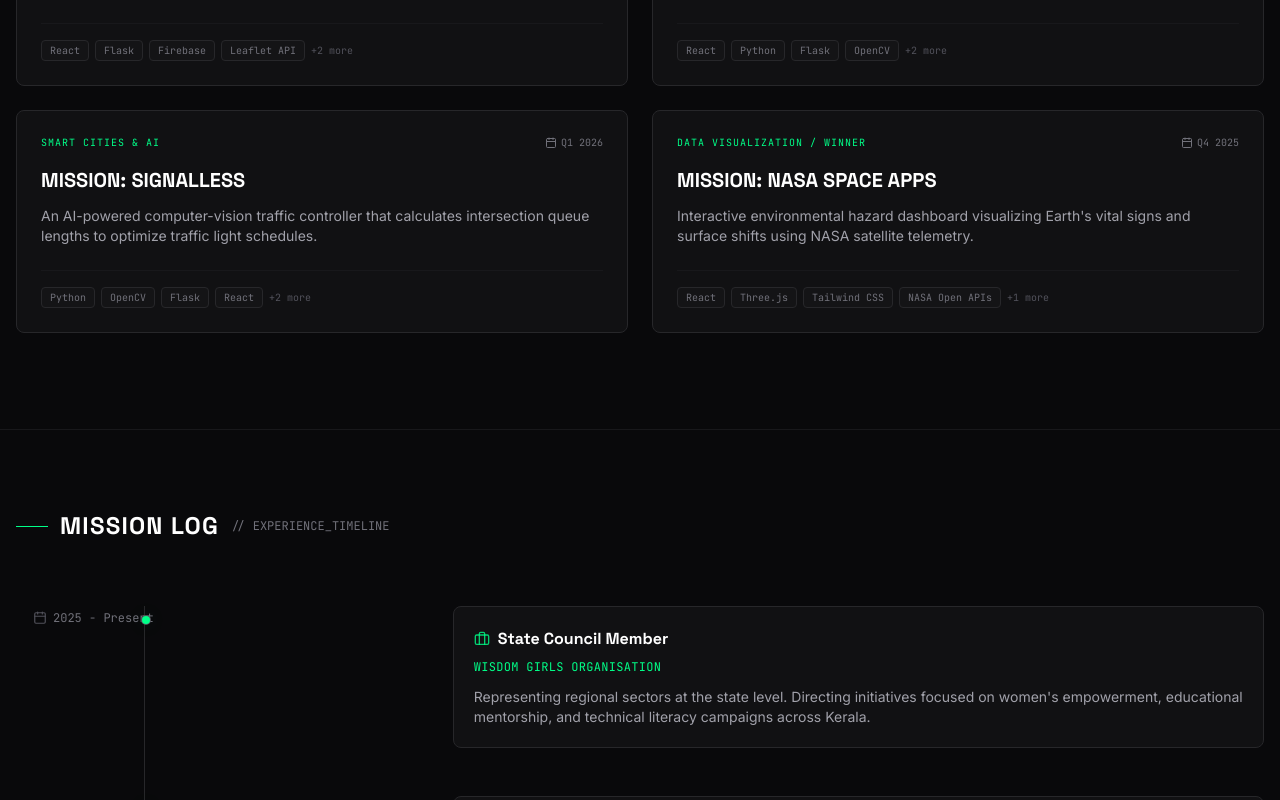
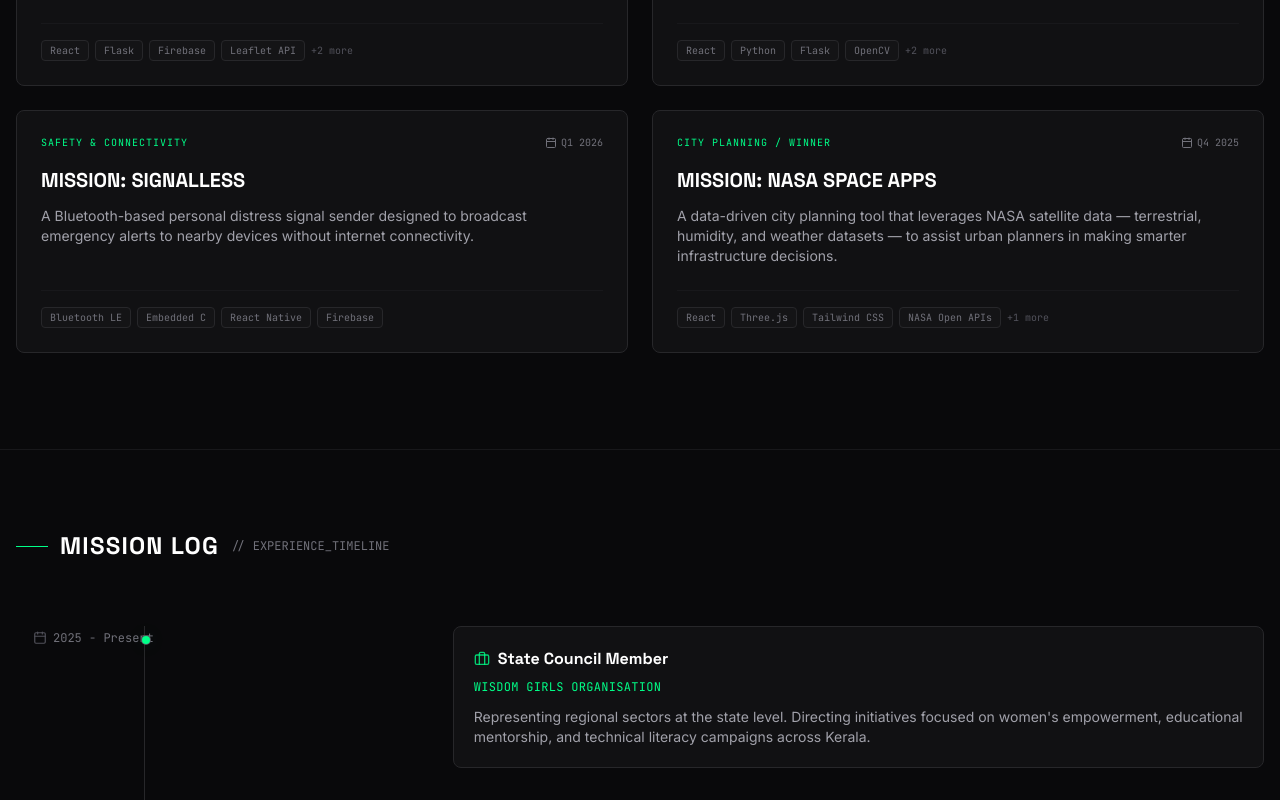
Before and after one commit to minnahdev/The-Minnah, a React (Vite) app: page / in a window 1280 px wide. Shown: the part 2860-3660 px from the top of the page. Built offline with nearby package versions, Linux system fonts and the light colour scheme.

Commit message:
Update mission data and community roles with correct info

```diff
--- a/src/components/Communities.jsx
+++ b/src/components/Communities.jsx
@@ -5,36 +5,49 @@ import { Network, HelpCircle, GraduationCap, Flame, Globe } from 'lucide-react';
 const communities = [
   {
     name: "IEEE SB CEAL",
-    fullName: "Institute of Electrical & Electronics Engineers",
-    role: "Women in Engineering SB Joint Secretary",
+    fullName: "IEEE Women in Engineering (WIE)",
+    role: "Joint Secretary",
+    period: "2026 – Ongoing",
     details: "Serving in the Women in Engineering (WIE) committee to coordinate tech sessions and skill bootcamps, encouraging young women to excel in STEM.",
     icon: <Network className="w-5 h-5 text-accent" />
   },
   {
     name: "Alchemy IEDC CEAL",
     fullName: "Innovation & Entrepreneurship Development Cell",
-    role: "Operations Core Team Member",
+    role: "Operations Team Member",
+    period: "2026 – Ongoing",
     details: "Driving entrepreneurial mindset among engineering students, facilitating incubation ideas, organizing hackathons and startup workshops.",
     icon: <Flame className="w-5 h-5 text-accent" />
   },
   {
     name: "TinkerHub CEAL",
     fullName: "Peer Learning Network",
-    role: "Technical Volunteer & Mentor",
+    role: "Technical Volunteer",
+    period: "2026 – Present",
     details: "Supporting the open learning model by mentoring beginners, organizing coding challenges, and helping students learn by building projects.",
     icon: <Globe className="w-5 h-5 text-accent" />
+  },
+  {
+    name: "ISTE CEAL",
+    fullName: "Indian Society for Technical Education",
+    role: "Volunteer",
+    period: "2025 – 2026",
+    details: "Contributed to technical events, workshops, and student development programs organised under the ISTE student chapter at CEAL.",
+    icon: <GraduationCap className="w-5 h-5 text-accent" />
   },
   {
     name: "Wisdom Girls Organisation",
     fullName: "Social & Leadership Outreach",
     role: "State Council Member & Tech Lead",
+    period: "",
     details: "Empowering girls through technology, leading digital literacy campaigns, and organizing development programs across the region.",
-    icon: <UsersIcon className="w-5 h-5 text-accent" /> // Wait, UsersIcon can be imported or simple Lucide icon. Let's use simple Lucide Users or HelpCircle
+    icon: <UsersIcon className="w-5 h-5 text-accent" />
   },
   {
     name: "College of Engineering Attingal",
     fullName: "CEAL (Academic Hub)",
     role: "Computer Science & Engineering Student",
+    period: "",
     details: "Pursuing her Bachelor's degree, actively bridging academic excellence with co-curricular student networks.",
     icon: <GraduationCap className="w-5 h-5 text-accent" />
   }
@@ -65,7 +78,7 @@ export default function Communities() {
       </div>
 
       {/* Grid Layout */}
-      <div className="grid grid-cols-1 md:grid-cols-2 lg:grid-cols-5 gap-6">
+      <div className="grid grid-cols-1 md:grid-cols-2 lg:grid-cols-3 gap-6">
         {communities.map((item, idx) => (
           <motion.div
             key={idx}
@@ -86,9 +99,14 @@ export default function Communities() {
                 {item.name}
               </h3>
 
-              <div className="font-mono text-[9px] text-zinc-500 uppercase tracking-wider mb-3 leading-tight">
+              <div className="font-mono text-[9px] text-accent/70 uppercase tracking-wider mb-0.5 leading-tight">
                 {item.role}
               </div>
+              {item.period && (
+                <div className="font-mono text-[9px] text-zinc-600 uppercase tracking-wider mb-3">
+                  {item.period}
+                </div>
+              )}
 
               <p className="text-zinc-400 text-xs leading-relaxed font-sans mt-2">
                 {item.details}
--- a/src/components/Missions.jsx
+++ b/src/components/Missions.jsx
@@ -31,29 +31,28 @@ const missions = [
     problem: "People with dietary constraints, allergies, or chronic health issues face difficulties decoding micro-printed, complex scientific chemical names on food packaging labels.",
     solution: "Built a web app that captures label photos, processes them using OCR engines, parses the text against medical allergen profiles, and instantly alerts the user to dangerous ingredients.",
     tech: ["React", "Python", "Flask", "OpenCV", "Tesseract OCR", "Tailwind CSS"],
-    github: "https://github.com/minnahdev/nutriscan",
+    github: "https://github.com/minnahdev/Team3-Nutriscan",
 
   },
   {
     id: "signalless",
     name: "Mission: SignalLess",
-    type: "SMART CITIES & AI",
+    type: "SAFETY & CONNECTIVITY",
     date: "Q1 2026",
-    overview: "An AI-powered computer-vision traffic controller that calculates intersection queue lengths to optimize traffic light schedules.",
-    problem: "Traditional fixed-duration traffic lights cause massive vehicle idling, fuel waste, and traffic congestion by giving green signals to empty lanes.",
-    solution: "Developed a system that analyzes live camera feeds at intersections, detects vehicles in real-time, estimates congestion density, and dynamically adjusts light timing to clear lanes efficiently.",
-    tech: ["Python", "OpenCV", "Flask", "React", "Tailwind CSS", "NumPy"],
-    github: "https://github.com/minnahdev/signalless",
+    overview: "A Bluetooth-based personal distress signal sender designed to broadcast emergency alerts to nearby devices without internet connectivity.",
+    problem: "In remote areas, emergencies, or situations with no cellular coverage, individuals have no reliable way to send a distress signal or call for help from nearby people.",
+    solution: "Conceptualized a low-cost wearable device that uses Bluetooth Low Energy (BLE) to broadcast encrypted SOS signals to nearby smartphones, triggering alert notifications even without internet access.",
+    tech: ["Bluetooth LE", "Embedded C", "React Native", "Firebase"],
 
   },
   {
     id: "nasa-apps",
     name: "Mission: NASA Space Apps",
-    type: "DATA VISUALIZATION / WINNER",
+    type: "CITY PLANNING / WINNER",
     date: "Q4 2025",
-    overview: "Interactive environmental hazard dashboard visualizing Earth's vital signs and surface shifts using NASA satellite telemetry.",
-    problem: "NASA's open earth datasets are complex, distributed in raw tables, and difficult for researchers, environmentalists, and the public to interpret.",
-    solution: "Designed a 3D Earth dashboard tracking global thermal shifts, air quality indices, and deforestation vectors using NASA API streams, securing the Local Winner award at CEAL.",
+    overview: "A data-driven city planning tool that leverages NASA satellite data — terrestrial, humidity, and weather datasets — to assist urban planners in making smarter infrastructure decisions.",
+    problem: "Urban planners lack accessible, real-time geospatial intelligence. NASA's rich open datasets on land surface temperature, moisture, and atmospheric conditions remain siloed from practical city development tools.",
+    solution: "Built an interactive city planning dashboard that ingests NASA terrestrial, humidity, and weather API streams to visualize risk zones, green cover indices, and climate impact patterns — helping city developers plan infrastructure with environmental intelligence. Won Local Winner at NASA Space Apps Challenge, CEAL.",
     tech: ["React", "Three.js", "Tailwind CSS", "NASA Open APIs", "Framer Motion"],
     github: "https://github.com/minnahdev/nasa-space-apps-2025",
 
@@ -216,16 +215,23 @@ export default function Missions() {
 
                 {/* Action Buttons */}
                 <div className="mt-8 pt-6 border-t border-zinc-900 flex flex-wrap gap-4 font-mono">
-                  {/* GitHub Repo */}
+                  {/* GitHub Repo — only shown when a link exists */}
+                  {selectedMission.github ? (
                     <a
                       href={selectedMission.github}
                       target="_blank"
                       rel="noreferrer"
-                    className="flex items-center space-x-2 bg-zinc-900 border border-zinc-850 hover:border-white text-white px-4 py-2.5 rounded transition-all duration-200"
+                      className="flex items-center space-x-2 bg-zinc-900 border border-zinc-800 hover:border-white text-white px-4 py-2.5 rounded transition-all duration-200"
                     >
                       <GithubIcon className="w-4 h-4" />
                       <span>GET_SOURCE_CODE</span>
                     </a>
+                  ) : (
+                    <span className="flex items-center space-x-2 border border-zinc-800 text-zinc-600 px-4 py-2.5 rounded font-mono text-xs">
+                      <span className="w-1.5 h-1.5 bg-zinc-600 rounded-full" />
+                      <span>CONCEPT_STAGE — NO_REPO_YET</span>
+                    </span>
+                  )}
 
 
                 </div>
```
Lines whose indentation alone changed are shown as unchanged.
